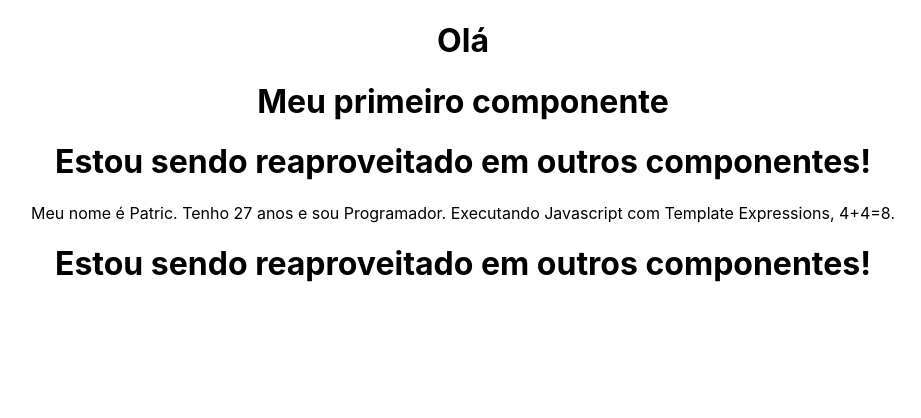
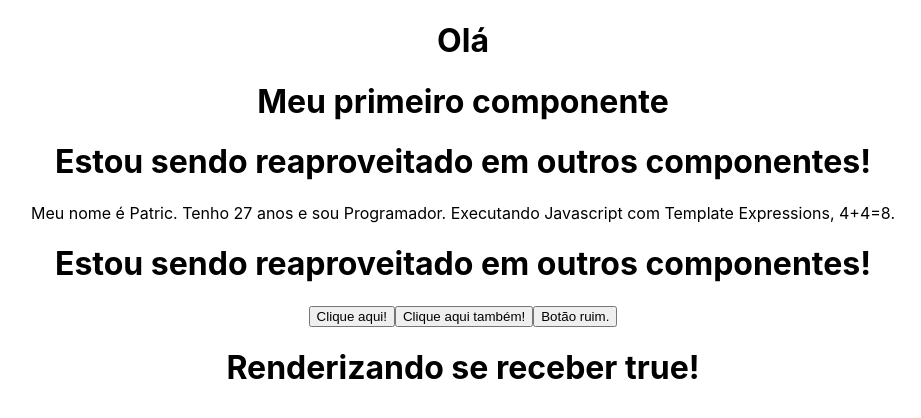
Before and after one commit to PatricPauluk/my_study, a React (Create React App) app in the folder reactjs/React.js Udemy Course/2_FUNDAMENTOS/fundamentos/: page / in a window 1280 px wide. Shown: the top 418 px of the page, without its empty margins (177-1098 px from the left). Built offline with nearby package versions, Linux system fonts and the light colour scheme.

Commit message:
2_fundamentos - events

```diff
--- a/reactjs/React.js Udemy Course/2_FUNDAMENTOS/fundamentos/src/App.js
+++ b/reactjs/React.js Udemy Course/2_FUNDAMENTOS/fundamentos/src/App.js
@@ -2,6 +2,7 @@
 import FirstComponent from './components/FirstComponent'; // a extensão .js é omitida (em React)
 import TemplateExpressions from './components/TemplateExpressions';
 import MyComponent from './components/MyComponent';
+import Events from './components/Events';
 
 // Styles / CSS
 import './App.css';
@@ -14,6 +15,7 @@ function App() {
       <FirstComponent />
       <TemplateExpressions />
       <MyComponent />
+      <Events />
     </div>
   );
 }
--- /dev/null
+++ b/reactjs/React.js Udemy Course/2_FUNDAMENTOS/fundamentos/src/components/Events.js
@@ -0,0 +1,44 @@
+/* Eventos em React
+
+onClick: Evento que acontece algo ao clicar (executa uma função);
+*/
+
+const Events = () => {
+  // Os eventos sempre acessam o argumento event (declarado como e)
+  const handleMyEvent = (e) => {
+    // "e" são os dados que o evento contém, para serem usados conforme a nossa necessidade
+    // console.log(e);
+    console.log("Clicou!");
+  }
+
+  // Função para renderizar JSX
+  const renderSomething = (x) => {
+    if (x) {
+      return <h1>Renderizando se receber true!</h1>;
+    } else {
+      return <h1>Renderizando se receber false!</h1>
+    }
+  }
+
+  return (
+    <div>
+      <div>
+        {/*Se a função do evento for declarada com parenteses, ela é executada logo no inicio do programa.*/}
+        <button onClick={handleMyEvent}>Clique aqui!</button>
+
+        {/*A função pode ser declarada inline, porém não é recomendado como boa prática.*/}
+        <button onClick={() => console.log("Clicou!")}>Clique aqui também!</button>
+        <button onClick={() => {
+          if (true) {
+            console.log("Isso não deveria existir.");
+          }
+        }}>Botão ruim.</button>
+      </div>
+
+      {/*Função que renderiza um JSX*/}
+      {renderSomething(true)}
+    </div>
+  );
+}
+
+export default Events;
```
